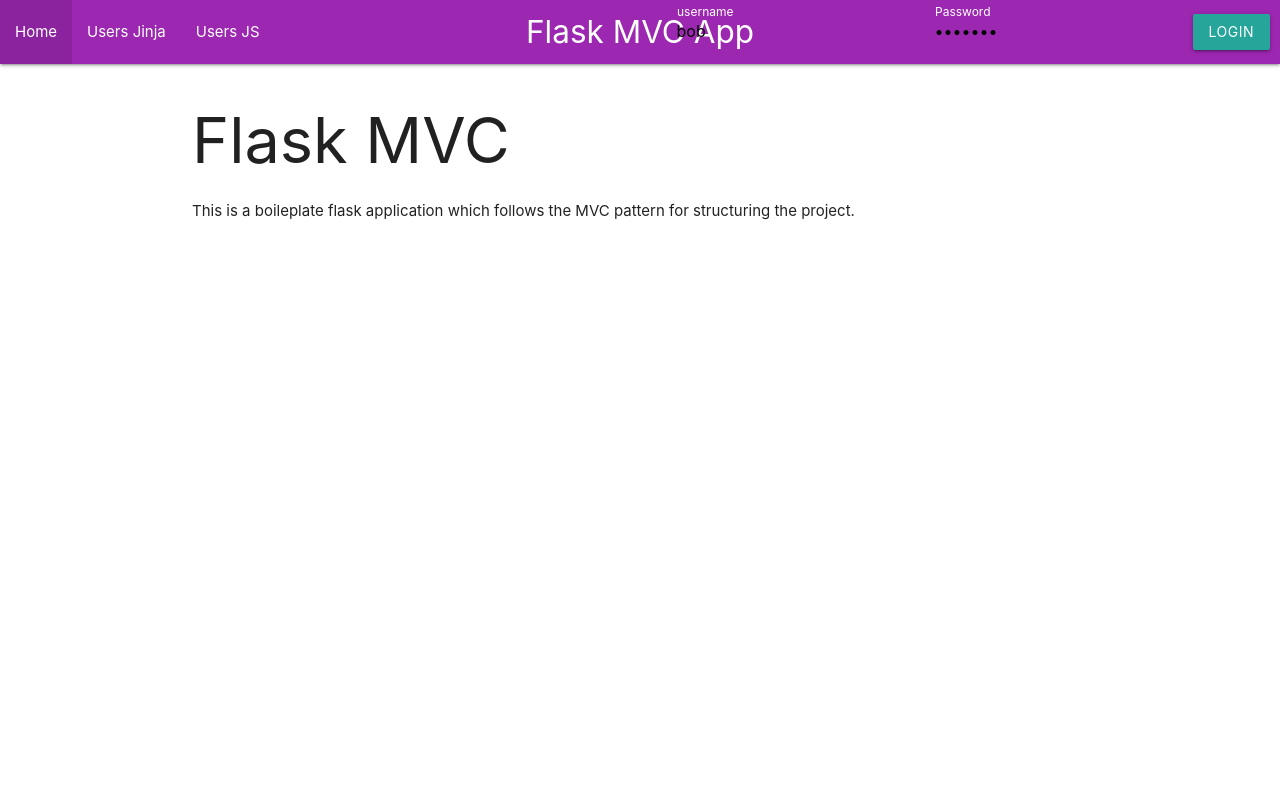
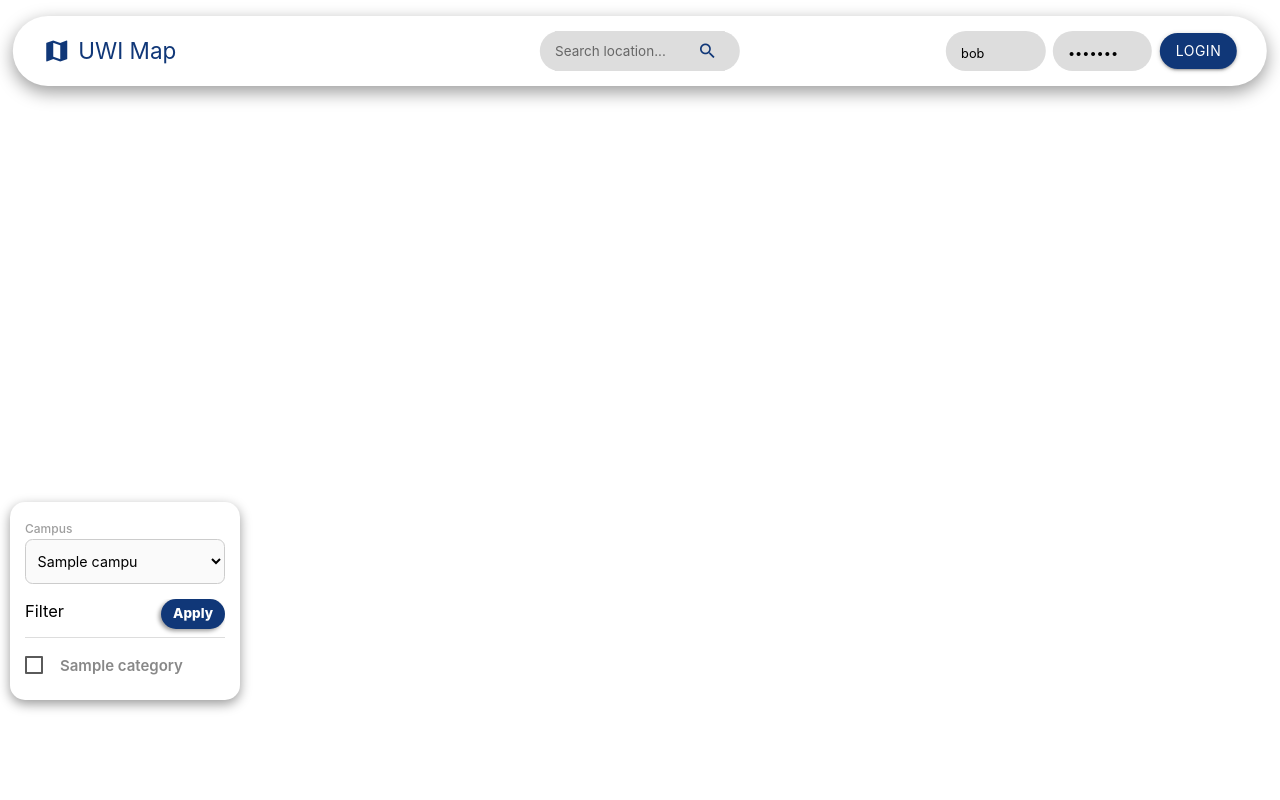
Before and after one commit to Undeployed/UWI-Maps-App, a Flask app: page / in a window 1280 px wide. Run offline with Flask 3, Linux system fonts and the light colour scheme; tables that the repository leaves empty hold one stand-in row (values such as "Sample post").

Commit message:
feat(templates): [#6] added tempates and css
- Modified Layout.html and Index.html templates to host map and website design.
- Added all css needed for stylized elements.
- Organized files into new sub directories of static.

```diff
--- /dev/null
+++ b/App/static/styles/filter.css
@@ -0,0 +1,70 @@
+/* Floating Filter Panel */
+.floating-panel {
+    position: absolute;
+    bottom: 100px;
+    left: 10px; /* Change to 50% + transformX(-50%) if you want it centered */
+    background-color: white;
+    padding: 1rem;
+    border-radius: 1rem;
+    box-shadow: 0 4px 12px rgba(0, 0, 0, 0.4);
+    width: 230px;
+    z-index: 900;
+  }
+
+.floating-panel .filter-header {
+    margin-bottom: 1rem;
+  }
+
+.floating-panel .filter-body {
+    max-height: 30vh;
+    overflow-y: auto;
+    -webkit-overflow-scrolling: touch;
+    position: relative;
+    z-index: 1;
+  }
+
+.floating-panel select {
+    position: relative;
+    z-index: 2;
+    width: 100%;
+    padding: 0.5rem;
+    border-radius: 0.5rem;
+    border: 1px solid #ccc;
+    background-color: #fafafa;
+    font-size: 0.95rem;
+  }
+
+.floating-panel h6 {
+    margin-top: 0;
+    font-size: 1.1rem;
+    color: #000000;
+  }
+
+.filter-body .apply-button {
+    background: #103778;
+    color: white;
+    font-weight: 800;
+    font-size: 0.9rem;
+    border: none;
+    border-radius: 3rem;
+    box-shadow: -2px 2px 4px rgba(0, 0, 0, 0.4);
+    border: 2px dashed rgba(255, 255, 255, 0);
+    padding: 5px 10px;
+    transition: 0.25s ease;
+  }
+
+.filter-body .apply-button:hover {
+    background: #184dab;
+    border: 2px dashed rgba(255, 255, 255, 1);
+  }
+
+.floating-panel p {
+    margin: 0.5rem 0;
+    font-weight: 600;
+  }
+
+.filter-divider {
+    border: none;
+    border-top: 1px solid #ddd;
+    margin: 0.5rem 0 1rem 0;
+  }
--- /dev/null
+++ b/App/static/styles/layout.css
@@ -0,0 +1,230 @@
+/* Map Fullscreen */
+html, body, #map-container, #map {
+    height: 100%;
+    margin: 0;
+    padding: 0;
+  }
+
+
+/* Floating Nav Panel */
+.floating-nav {
+    position: absolute;
+    top: 2vh;
+    left: 50%;
+    transform: translateX(-50%);
+    width: 98vw;
+    min-height: 70px;
+    max-height: 70px;
+    background-color: white;
+    border-radius: 3rem;
+    padding: 0.5rem 2rem;
+    box-shadow: 0 6px 18px rgba(0, 0, 0, 0.4);
+    z-index: 1000;
+    display: flex;
+    align-items: center;
+    justify-content: center;
+  }
+
+  /* Internal container using Flex */
+.nav-content-container {
+    display: flex;
+    justify-content: space-between;
+    align-items: center;
+    flex: 1;
+    width: 100%;
+    gap: 1rem;
+  }
+
+  /* Left (Logo), Center (Search), Right (Auth) sections */
+.nav-section {
+    display: flex;
+    align-items: center;
+  }
+
+.left-section {
+    flex: 1;
+  }
+
+.center-section {
+    flex: 2;
+    justify-content: center;
+  }
+
+.right-section {
+    flex: 1;
+    justify-content: flex-end;
+  }
+
+.brand-logo {
+    font-size: 1.5rem;
+    color: #103778;
+    display: flex;
+    align-items: center;
+    gap: 0.5rem;
+  }
+
+.brand-logo i.material-icons {
+    font-size: 28px;
+  }
+
+  /* Search Form Styling */
+.search-form {
+    width: 100%;
+    max-width: 200px;
+    background: #ddd;
+    border-radius: 2rem;
+    padding: 0 1rem;
+    transition: max-width 0.3s ease;
+    position: relative;
+    display: flex;
+    align-items: center;
+  }
+
+  /* Expand on input focus */
+.search-form:focus-within {
+    max-width: 400px;
+  }
+
+  /* Input field styling */
+.search-form .input-field {
+    margin: 0;
+    height: 40px;
+    flex: 1;
+  }
+
+.search-form input[type="search"] {
+    width: 100%;
+    height: 100%;
+    background: #ddd;
+    border: none;
+    font-size: 0.9rem;
+    color: #103778;
+    outline: none;
+  }
+
+  /* Lock placeholder and input focus styles */
+.search-form input[type="search"]::placeholder {
+    color: #666;
+    opacity: 1;
+  }
+
+  /* Remove default browser focus styles */
+.search-form input[type="search"]:focus {
+    background: #ddd !important; /* Match your existing bg */
+    box-shadow: none !important; /* Remove glow effects */
+  }
+
+  /* For WebKit browsers (Chrome, Safari) */
+.search-form input[type="search"]:-webkit-autofill,
+.search-form input[type="search"]:-webkit-autofill:focus {
+    -webkit-box-shadow: 0 0 0 1000px #ddd inset !important;
+    -webkit-text-fill-color: #103778 !important;
+  }
+
+  /* Search button */
+.search-form .search-btn {
+    background: none;
+    border: none;
+    cursor: pointer;
+    padding: 0;
+    display: flex;
+    align-items: center;
+    justify-content: center;
+    transition: 0.25s ease;
+    position: absolute;
+    right: 0.5rem;
+    top: 50%;
+    transform: translateY(-50%);
+  }
+
+.search-form .search-btn:hover {
+    transform: scale(1.15) translateY(-50%);
+  }
+
+.search-form .search-btn i.material-icons {
+    font-size: 20px;
+    color: #103778;
+  }
+
+
+  /* Login Form */
+.login-form {
+    display: flex;
+    gap: 0.5rem;
+    align-items: center;
+  }
+
+.login-form .input-field {
+    margin: 0;
+    max-width: 200px;
+    height: 40px;
+    border: none;
+    background: #ddd;
+    color: #444;
+    border-radius: 2rem;
+    padding-left: 1rem;
+    padding-right: 1rem;
+  }
+
+.login-form .input-field input::placeholder {
+    color: #555; /* or any darker shade you prefer */
+    opacity: 1; /* Ensure it's not transparent */
+  }
+
+.login-form .input-field input:-webkit-autofill {
+    box-shadow: 0 0 0px 1000px #ddd inset !important;
+    -webkit-text-fill-color: #444 !important;
+    transition: background-color 9999s ease-in-out 0s;
+  }
+
+
+.login-form .input-field input {
+    border: none;
+    font-size: 0.85rem;
+  }
+
+  /* Prevent color changes on focus */
+.login-form .input-field input:focus,
+.login-form .input-field input:active {
+    border: none !important;
+    box-shadow: none !important;
+    font-size: 0.85rem;
+    border: none;
+  }
+
+.login-form input {
+    height: 2rem;
+    margin: 0;
+    font-size: 0.85rem;
+    padding: 0.5rem 1rem;
+  }
+
+.right-section .btn {
+    background: #103778;
+    border-radius: 2rem;
+  }
+
+  /* Edit Map Icon Button */
+.icon-btn {
+    background: none;
+    border: none;
+    color: #103778;
+    margin-right: 2rem;
+    cursor: pointer;
+    display: inline-flex;
+    align-items: center;
+    justify-content: center;
+    text-decoration: none;
+    transition: transform 0.2s ease;
+    border-radius: 3rem;
+    box-shadow: -2px 2px 4px rgba(0, 0, 0, 0.4);
+    padding: 5px;
+  }
+
+.icon-btn i.material-icons {
+    font-size: 28px;
+  }
+
+.icon-btn:hover {
+    transform: scale(1.15);
+  }
--- a/App/templates/index.html
+++ b/App/templates/index.html
@@ -1,13 +1,91 @@
+<!-- templates/index.html -->
 {% extends "layout.html" %}
-{% block title %}Flask MVC App{% endblock %}
-{% block page %}Flask MVC App{% endblock %}
+{% block title %}UWI Map{% endblock %}
 
-{{ super() }}
+{% block head_links %}
+<!-- Leaflet CSS -->
+<link rel="stylesheet" href="https://unpkg.com/leaflet/dist/leaflet.css">
+<!-- Custom Styles -->
+<link href="{{ url_for('static', filename='styles/filter.css') }}" rel="stylesheet">
+<link href="{{ url_for('static', filename='styles/map.css') }}" rel="stylesheet">
+{% endblock %}
 
 {% block content %}
-    <h1>Flask MVC</h1>
-    {% if is_authenticated %}
-        <p> Welcome {{current_user.username}} </p>
-    {% endif %}
-    <p>This is a boileplate flask application which follows the MVC pattern for structuring the project.</p>
+<div id="map-container">
+    <div id="map"></div>
+
+    <!-- Floating Filter Panel -->
+    <div class="floating-panel filter-box z-depth-3">
+      <div class="filter-header">
+          <label for="campus-select"><strong>Campus</strong></label>
+          <select id="campus-select" class="browser-default" onchange="redirectToCampus(this)">
+            {% for campus in campuses %}
+              <option value="{{campus.id}}" {% if selected_campus.id == campus.id %}selected{% endif %}>{{campus.name}}</option>
+            {% endfor %}
+          </select>
+      </div>
+
+      <div class="filter-body">
+        <form method="GET" action="">
+          <div style="display: flex; justify-content: space-between; align-items: center;">
+            <h6>Filter</h6>
+            <button type="submit" class="apply-button">Apply</button>
+          </div>
+
+          <hr class="filter-divider" />
+
+          {% for category in categories %}
+            <p><label>
+              <input type="checkbox" name="category" value="{{ category.id }}"
+                {% if category.id|string in request.args.getlist('category') %}checked{% endif %} />
+              <span style="color: {{ category.color }}">
+                {{ category.name.capitalize() }}
+              </span>
+            </label></p>
+          {% endfor %}
+        </form>
+      </div>
+    </div>
+
+    <!-- Marker Details -->
+    <div id="marker-info-panel" class="marker-panel z-depth-3">
+        <button id="close-panel">&times;</button>
+        <div id="marker-info-content">
+          <img id="marker-image" src="" alt="Marker image">
+          <div class="marker-details">
+            <h5 id="marker-name">Marker Name</h5>
+            <p id="marker-description">Description goes here.</p>
+            <p><strong>Coordinates:</strong> <span id="marker-coordinates">00.00000, 00.00000</span></p>
+            <p><strong>Category:</strong> <span id="marker-category">General</span></p>
+          </div>
+        </div>
+    </div>
+
+</div>
 {% endblock %}
+
+{% block scripts %}
+<!-- Leaflet JS -->
+<script src="https://unpkg.com/leaflet/dist/leaflet.js"></script>
+
+<!-- Inline config -->
+<script>
+    // Redirect to campus page when a new campus is selected
+    function redirectToCampus(select) {
+        const campusId = select.value;
+        window.location.href = `/${campusId}`;
+    }
+
+    // Sending data to the map.js file
+    const selectedCampus = {
+        sw: [{{ selected_campus.sw_lat }}, {{ selected_campus.sw_lng }}],
+        ne: [{{ selected_campus.ne_lat }}, {{ selected_campus.ne_lng }}]
+    };
+
+    const markers = {{ markers | tojson | safe }};
+
+</script>
+
+<!-- Map Script -->
+<script src="{{ url_for('static', filename='scripts/map.js') }}"></script>
+{% endblock %}
--- a/App/templates/layout.html
+++ b/App/templates/layout.html
@@ -1,70 +1,85 @@
+<!-- templates/layout.html -->
 <!doctype html>
-<html>
+<html lang="en">
   <head>
+    <meta charset="UTF-8">
+    <meta name="viewport" content="width=device-width, initial-scale=1.0"/>
+    <title>{% block title %}UWI Map{% endblock %}</title>
 
-    <link rel="stylesheet" href="{{ url_for('static', filename='style.css') }}">
-     <!--Import Google Icon Font-->
+    <!-- Materialize CSS -->
+    <link href="https://cdnjs.cloudflare.com/ajax/libs/materialize/1.0.0/css/materialize.min.css" rel="stylesheet">
+    <!-- Google Material Icons -->
     <link href="https://fonts.googleapis.com/icon?family=Material+Icons" rel="stylesheet">
-    <!-- Compiled and minified CSS -->
-    <link rel="stylesheet" href="https://cdnjs.cloudflare.com/ajax/libs/materialize/1.0.0/css/materialize.min.css">
-    <!--Let browser know website is optimized for mobile-->
-    <meta name="viewport" content="width=device-width, initial-scale=1.0"/>
-    <title>{% block title %}{% endblock %}</title>
+    <!-- Custom Styles -->
+    <link href="{{ url_for('static', filename='styles/layout.css') }}" rel="stylesheet">
 
+    {% block head_links %}{% endblock %}
   </head>
+
   <body>
+    <!-- Navbar -->
+    <header class="floating-nav z-depth-2">
+        <div class="nav-content-container">
+            <!-- Left: Logo / Title -->
+            <div class="nav-section left-section">
+                <a href="/" class="brand-logo"><i class="material-icons">map</i> UWI Map</a>
+            </div>
 
-      <nav class="purple">
-          <div class="nav-wrapper">
-              <a href="#!" class="brand-logo center">{% block page %}{% endblock %}</a>
-              <ul id="nav-mobile" class="left">
-                  <li><a href="/">Home</a></li>
-                  <li><a href="/users">Users Jinja</a></li>
+            <!-- Center: Search bar -->
+            <div class="nav-section center-section">
+                <form action="{{url_for('index_views.index_page', campus_id=selected_campus.id)}}" method="GET" class="search-form">
+                <div class="input-field">
+                    <input id="search" type="search" name="query" placeholder="Search location..." />
+                    <button type="submit" class="search-btn" aria-label="Search">
+                    <i class="material-icons">search</i>
+                    </button>
+                </div>
+                </form>
+            </div>
+
+            <!-- Right: Auth -->
+            <div class="nav-section right-section">
                 {% if is_authenticated %}
-                    <li><a href="/identify">Identify</a></li>
-                  {% endif %}
-                  <li><a href="/static/users">Users JS</a></li>
-              </ul>
-              {% if is_authenticated %}
-              <ul id="nav-mobile" class="right">
-                <li><a href="/logout">Logout</a></li>
-              </ul>
+                    <!-- Edit Map Icon Button -->
+                    <a href="/edit-map" class="icon-btn" title="Edit Map">
+                        <i class="material-icons">edit</i>
+                    </a>
+                    <!-- Logout Button -->
+                    <a href="/logout" class="btn">Logout</a>
                 {% else %}
-              <form class="right navbar-form" method="POST" action="/login" style="display: flex; flex-wrap: nowrap; align-items: center; margin-right: 10px;">
-                  <div class="input-field" style="margin-right: 10px;">
-                      <input placeholder="username" value="bob" name="username" type="text" class="validate" required>
-                      <label for="username">username</label>
+                <form method="POST" action="/login" class="login-form">
+                    <div class="input-field">
+                    <input name="username" type="text" placeholder="Username" value="bob" required>
                     </div>
-                  <div class="input-field" style="margin-right: 10px;">
-                      <input placeholder="password"value="bobpass" name="password" type="password" class="validate" required>
-                      <label for="password">Password</label>
+                    <div class="input-field">
+                    <input name="password" type="password" placeholder="Password" value="bobpass" required>
                     </div>
-                  <button type="submit" class="btn waves-effect waves-light">Login</button>
+                    <button type="submit" class="btn">Login</button>
                 </form>
                 {% endif %}
+            </div>
+        </div>
+    </header>
 
-          </div>
-      </nav>
-      <style>
-          .navbar-form label {
-              color: white !important;
-          }
-      </style>
 
-    <div class="container" id="content">{% block content %}{% endblock %}</div>
+    <!-- Page Content -->
+    {% block content %}{% endblock %}
 
+    <!-- Materialize JS -->
     <script src="https://cdnjs.cloudflare.com/ajax/libs/materialize/1.0.0/js/materialize.min.js"></script>
+
+    <!-- Flash Messages -->
     <script>
       M.AutoInit();
-
       {% with messages = get_flashed_messages() %}
         {% if messages %}
           {% for message in messages %}
-              M.toast({html: '{{message}}'})
+            M.toast({html: '{{ message }}'});
           {% endfor %}
         {% endif %}
       {% endwith %}
+    </script>
 
-    </script>
+    {% block scripts %}{% endblock %}
   </body>
 </html>
```
Also changed, not shown: App/static/styles/map.css (added, +133 -0 lines), App/static/scripts/map.js (added). Lines whose indentation alone changed are shown as unchanged.
